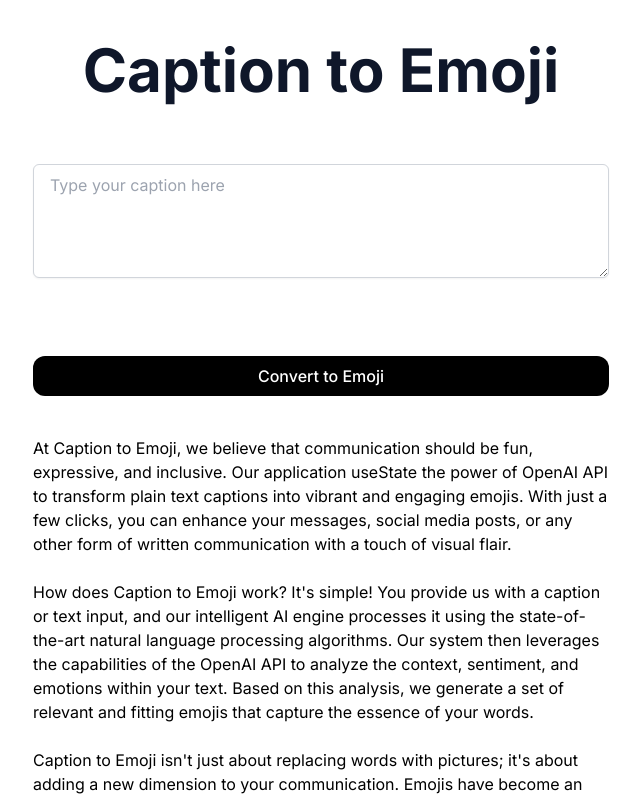
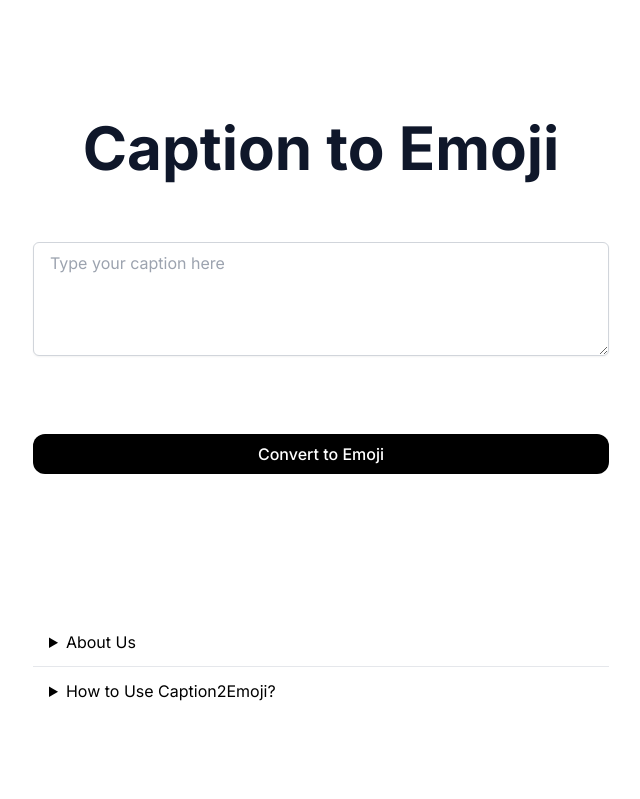
Before and after one commit to poul0315/Emoji-GPT, a Next.js app: page / in a window 1280 px wide. Shown: the top 799 px of the page, without its empty margins (319-959 px from the left). Built offline with nearby package versions, Linux system fonts and the light colour scheme.

Commit message:
feat(app): Created Accordion section for About Us and How to Use

```diff
--- a/app/page.tsx
+++ b/app/page.tsx
@@ -1,5 +1,6 @@
 import About from "../components/About";
 import Converter from "../components/Converter";
+
 
 export default async function Home() {
   return (
--- a/components/About.tsx
+++ b/components/About.tsx
@@ -1,8 +1,13 @@
 import React from "react";
+
 
 function About() {
   return (
-    <div className="flex flex-col space-y-6 max-w-xl w-full mt-10">
+    <div className="max-w-xl w-full mt-36">
+      <div className="flex justify-start flex-col divide-y ">
+        <details>
+          <summary className="question py-3 px-4 cursor-pointer select-none outline-none">About Us</summary>
+          <div className="flex flex-col space-y-6 max-w-xl w-full mt-5">
             <p>
               At Caption to Emoji, we believe that communication should be fun,
               expressive, and inclusive. Our application useState the power of OpenAI
@@ -10,15 +15,6 @@ function About() {
               With just a few clicks, you can enhance your messages, social media
               posts, or any other form of written communication with a touch of visual
               flair.
-      </p>
-      <p>
-        How does Caption to Emoji work? It&#39;s simple! You provide us with a
-        caption or text input, and our intelligent AI engine processes it using
-        the state-of-the-art natural language processing algorithms. Our system
-        then leverages the capabilities of the OpenAI API to analyze the
-        context, sentiment, and emotions within your text. Based on this
-        analysis, we generate a set of relevant and fitting emojis that capture
-        the essence of your words.
             </p>
             <p>
               Caption to Emoji isn&#39;t just about replacing words with pictures;
@@ -58,6 +54,26 @@ function About() {
             </p>
             <p>The Caption to Emoji Team</p>
           </div>
+        </details>
+        <details>
+          <summary className="question py-3 px-4 cursor-pointer select-none ">How to Use Caption2Emoji?</summary>
+          <div>
+          <p className="flex flex-col space-y-6 max-w-xl w-full mt-5">
+              How does Caption to Emoji work? It&#39;s simple! You provide us with a
+              caption or text input, and our intelligent AI engine processes it using
+              the state-of-the-art natural language processing algorithms. Our system
+              then leverages the capabilities of the OpenAI API to analyze the
+              context, sentiment, and emotions within your text. Based on this
+              analysis, we generate a set of relevant and fitting emojis that capture
+              the essence of your words.
+            </p>
+          </div>
+        </details>
+      </div>
+    </div>
+    //   <div className="flex flex-col space-y-6 max-w-xl w-full mt-10">
+
+  //   </div>
   );
 }
 
--- a/package.json
+++ b/package.json
@@ -25,5 +25,9 @@
     "autoprefixer": "^10.4.14",
     "postcss": "^8.4.24",
     "tailwindcss": "^3.3.2"
+  },
+  "resolutions": {
+    "@mui/utils": "5.2.1",
+    "@mui/material": "5.2.1"
   }
 }
```
Lines whose indentation alone changed are shown as unchanged.
